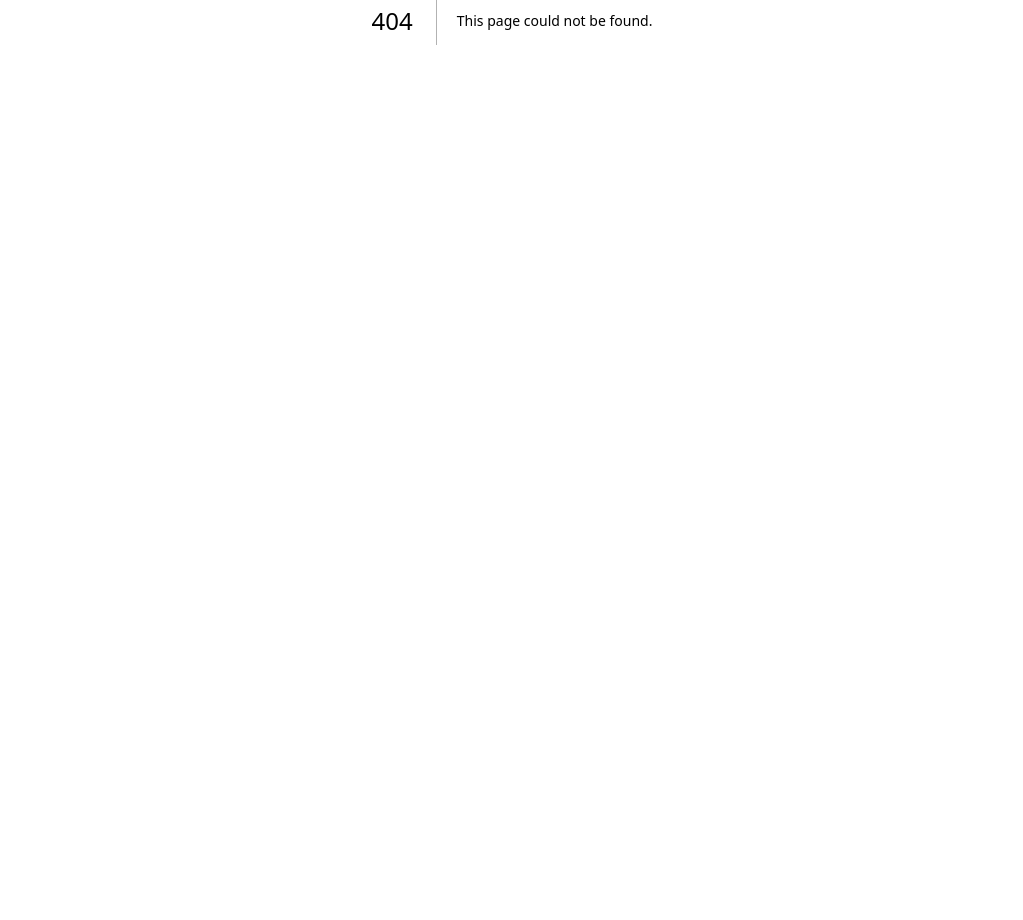
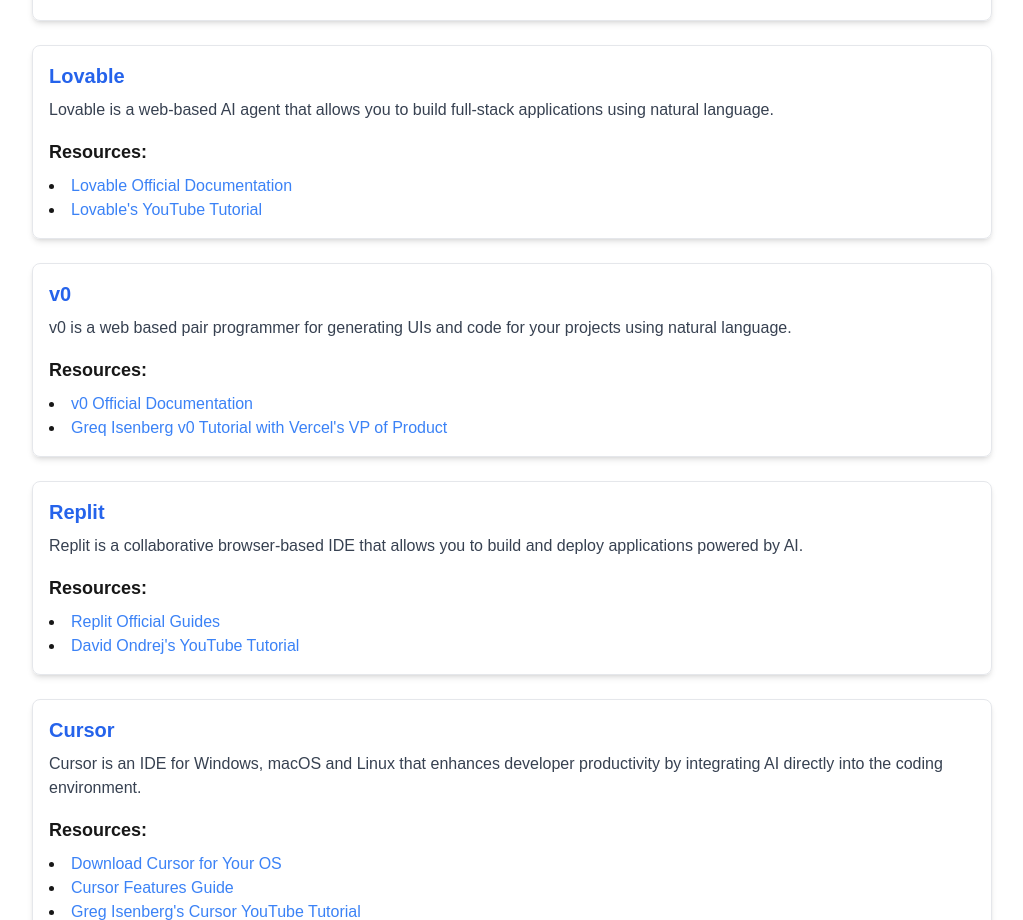
Before and after one commit to samzana/programming-curriculum-site, a Next.js app: page /aitools/tools in a window 1280 px wide. Before the commit this address had no page. Shown: the part 380-1300 px from the top of the page, without its empty margins (128-1151 px from the left). Before the commit the page ends 800 px from the top, so only its background shows below. Built offline with nearby package versions, Linux system fonts and the light colour scheme.

Commit message:
add AI tools

```diff
--- /dev/null
+++ b/app/aitools/data.tsx
@@ -0,0 +1,112 @@
+export interface AITool {
+    name: string;
+    url: string;
+    description: string;
+    resources: {
+        link: string;
+        description: string;
+    }[];
+}
+
+const aiTools: AITool[] = [
+    {
+        name: "Bolt",
+        url: "https://bolt.new/",
+        description: "Bolt is an in-browser AI web development agent that allows building full-stack applications.",
+        resources: [
+            {
+                link: "https://support.bolt.new/docs/getting-started",
+                description: "Bolt Official Documentation"
+            },
+            {
+                link: "https://www.youtube.com/watch?v=1SfUMQ1yTY8",
+                description: "Greg Isenberg's Bolt Tutorial for Beginners with the Bolt CEO"
+            }
+        ]
+    },
+    {
+        name: "Lovable",
+        url: "https://lovable.dev/",
+        description: "Lovable is a web-based AI agent that allows you to build full-stack applications using natural language.",
+        resources: [
+            {
+                link: "https://docs.lovable.dev/introduction",
+                description: "Lovable Official Documentation"
+            },
+            {
+                link: "https://www.youtube.com/watch?v=gqsZGxuymTk",
+                description: "Lovable's YouTube Tutorial"
+            }
+        ]
+    },
+    {
+        name: "v0",
+        url: "https://v0.dev/",
+        description: "v0 is a web based pair programmer for generating UIs and code for your projects using natural language.",
+        resources: [
+            {
+                link: "https://v0.dev/docs",
+                description: "v0 Official Documentation",
+            },
+            {
+                link: "https://www.youtube.com/watch?v=sCFS_U7d9Do",
+                description: "Greq Isenberg v0 Tutorial with Vercel's VP of Product",
+            }
+        ]
+    },
+    {
+        name: "Replit",
+        url: "https://replit.com/",
+        description: "Replit is a collaborative browser-based IDE that allows you to build and deploy applications powered by AI.",
+        resources: [
+            {
+               link: "https://replit.com/guides",
+               description: "Replit Official Guides"
+            },
+            {
+                link: "https://www.youtube.com/watch?v=fNnmWtf9wYo",
+                description: "David Ondrej's YouTube Tutorial"
+            }
+        ]
+    },
+    {
+        name: "Cursor",
+        url: "https://www.cursor.com/",
+        description: "Cursor is an IDE for Windows, macOS and Linux that enhances developer productivity by integrating AI directly into the coding environment.",
+        resources: [
+            {
+                link: "https://www.cursor.com/downloads",
+                description: "Download Cursor for Your OS"
+            },
+            {
+                link: "https://www.cursor.com/features",
+                description: "Cursor Features Guide"
+            },
+            {
+                link: "https://www.youtube.com/watch?v=gqUQbjsYZLQ",
+                description: "Greg Isenberg's Cursor YouTube Tutorial"
+            }
+        ]
+    },
+    {
+        name: "Windsurf",
+        url: "https://codeium.com/windsurf",
+        description: "Windsurf is an AI powered IDE with both Agentic and Copilot features",
+        resources: [
+            {
+                link: "https://codeium.com/windsurf/download",
+                description: "Download Windsurf for Your OS"
+            },
+            {
+                link: "https://docs.windsurf.com/windsurf/getting-started",
+                description: "Windsurf Official Documentation"
+            },
+            {
+                link: "https://www.youtube.com/watch?v=8TcWGk1DJVs",
+                description: "Tech with Tim's Windsurf YouTube Tutorial"
+            }
+        ]
+    }
+]
+
+export default aiTools;
--- a/app/aitools/page.tsx
+++ b/app/aitools/page.tsx
@@ -1,3 +1,4 @@
+import Link from 'next/link';
 import Navbar from '../components/Navbar';
 
 const AiTools = () => {
@@ -5,10 +6,20 @@
     <>
       <Navbar />
       <main style={{ maxWidth: '1000px', margin: '20px auto', padding: '20px', fontFamily: 'Arial, sans-serif', textAlign: 'center' }}>
-        <h1 style={{ fontSize: '1.5rem', fontWeight: 'bold', margin: '20px 0' }}>AI Tools</h1>
+        <h1 style={{ fontSize: '1.5rem', fontWeight: 'bold', margin: '20px 0' }}>AI Tools and Best Practices</h1>
         <p style={{ fontSize: '1rem', lineHeight: '1.5', margin: '10px 0' }}>
-          This page is still under construction.
+          AI is undeniably reshaping the software development landscape, influencing the workflows, tools and skills in demand.
+          In this shifting landscape, it is more than important for developers to understand and utilize AI effectiviely in their work.
+          On this page, you will find a curated list of AI tools and best practices that can help you leverage AI in software development.
         </p>
+        <section style={{ margin: '50px 0', textAlign: 'left' }}>
+          <h2 style={{ fontSize: '1.2rem', fontWeight: 'bold', paddingBottom: '20px' }}>
+            <Link href="/aitools/tools">AI Tools</Link>
+          </h2>
+          <h2 style={{ fontSize: '1.2rem', fontWeight: 'bold' }}>
+            <Link href="/aitools/bestpractices">Best Practices</Link>
+          </h2>
+        </section>
       </main>
     </>
   );
--- /dev/null
+++ b/app/aitools/tools/page.tsx
@@ -0,0 +1,21 @@
+import AIToolCard from "@/app/components/AIToolCard";
+import Navbar from "@/app/components/Navbar"
+import aiTools from "../data";
+
+const Tools = () => {
+  return (
+    <>
+      <Navbar />
+      <main style={{ maxWidth: '1000px', margin: '20px auto', padding: '20px', fontFamily: 'Arial, sans-serif', textAlign: 'center' }}>
+        <h1 style={{ fontSize: '1.5rem', fontWeight: 'bold', margin: '10px 0' }}>AI Tools</h1>
+        <section style={{ margin: '50px 0', textAlign: 'left' }}>
+            {aiTools.map((tool, index) => (
+                <AIToolCard key={index} tool={tool} />
+            ))}
+        </section>
+      </main>
+    </>
+  );
+};
+
+export default Tools;
--- /dev/null
+++ b/app/components/AIToolCard.tsx
@@ -0,0 +1,33 @@
+import React from 'react';
+import { AITool } from '../aitools/data';
+
+interface AIToolCardProps {
+    tool: AITool;
+}
+
+const AIToolCard: React.FC<AIToolCardProps> = ({ tool }) => {
+    return (
+        <div className="border rounded-lg shadow-md p-4 mb-6">
+            <h2 className="text-xl font-bold mb-2">
+                <a href={tool.url} target="_blank" rel="noopener noreferrer" className="text-blue-600 hover:underline">
+                    {tool.name}
+                </a>
+            </h2>
+            <p className="text-gray-700 mb-4">{tool.description}</p>
+            <h3 className="text-lg font-semibold mb-2">Resources:</h3>
+            <ul className="list-disc list-inside">
+                {tool.resources.map((resource, index) => (
+                    <li key={index}>
+                        <a href={resource.link} target="_blank" rel="noopener noreferrer" className="text-blue-500 hover:underline">
+                            {resource.description}
+                        </a>
+                    </li>
+                ))}
+            </ul>
+        </div>
+    );
+};
+
+export default AIToolCard;
+
+// Add bottom padding to the card
```
Also changed, not shown: app/aitools/bestpractices/page.tsx (added).
